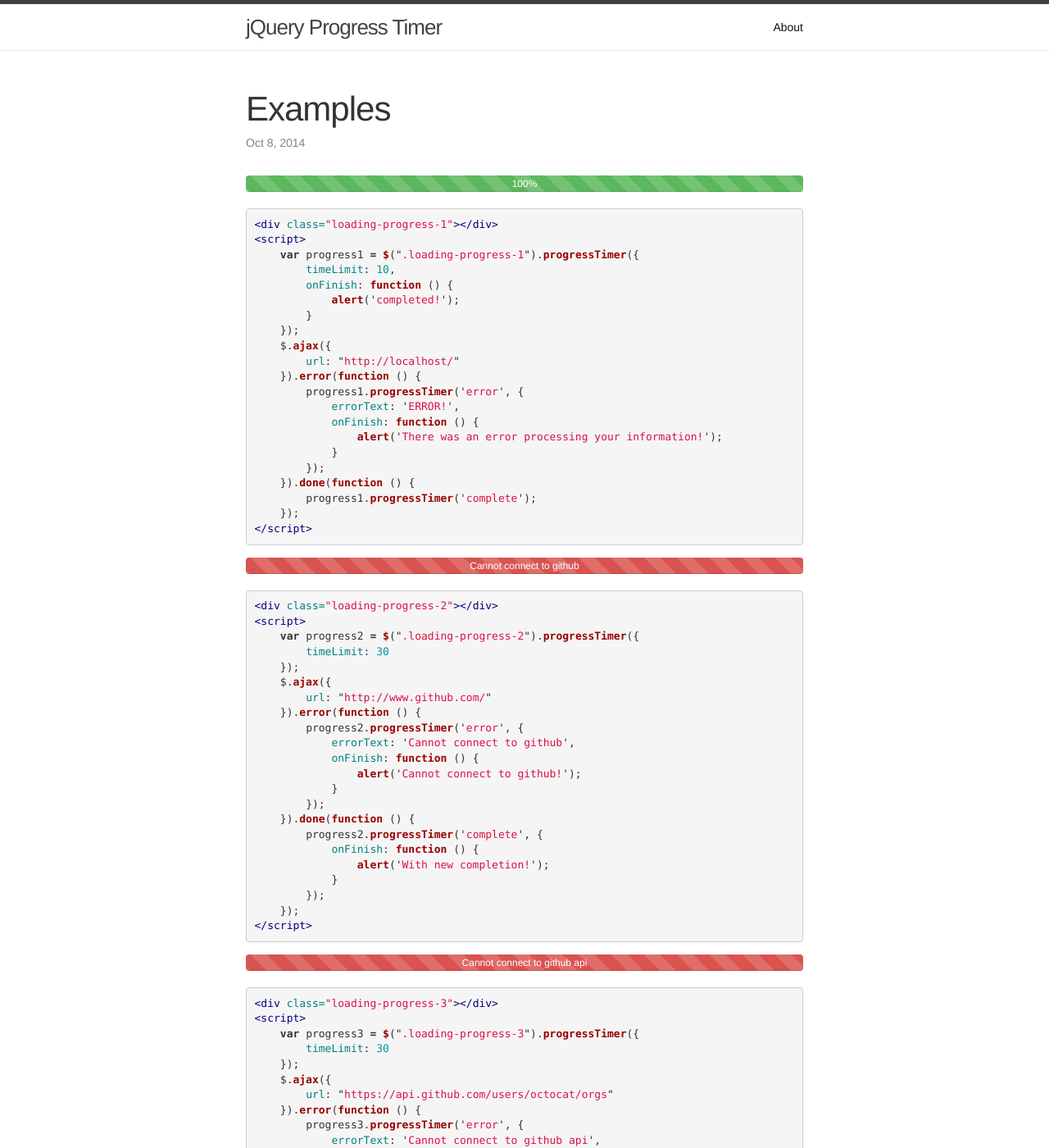
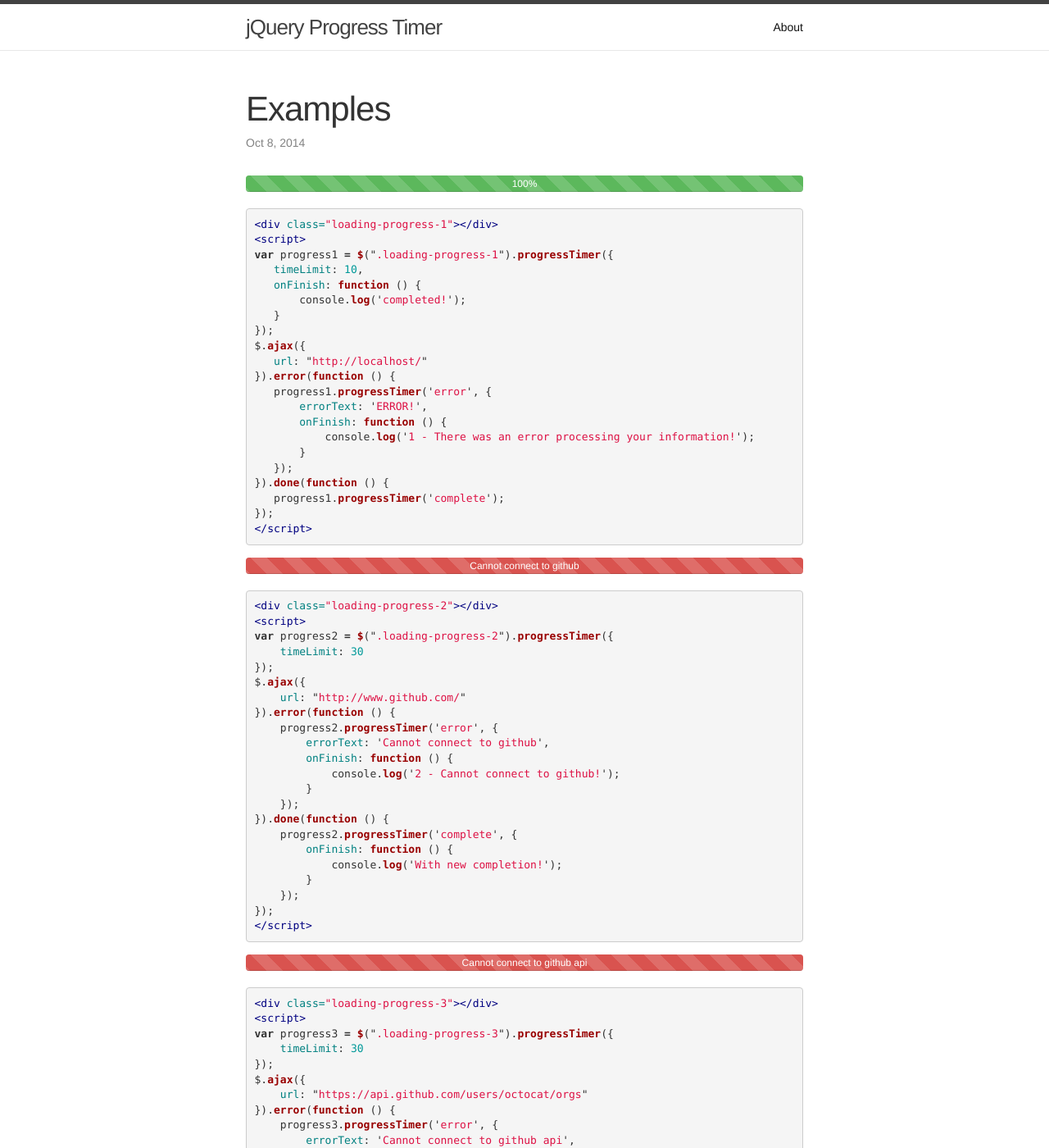
Before and after one commit to tnory56/jquery-progressTimer, a Jekyll site: the page built from _posts/2014-10-08-examples.markdown, in a window 1280 px wide and 1400 px high. Shown: the whole window at 82% size. Built offline with Jekyll 4.4.1, drawn with Linux system fonts in a browser that asks for light colours.

Commit message:
Updated to new version of jquery progress timer 1.0.3. Added new post to reflect.

```diff
--- a/_posts/2014-10-08-examples.markdown
+++ b/_posts/2014-10-08-examples.markdown
@@ -16,24 +16,24 @@ customcss:
 {% highlight html %}
 <div class="loading-progress-1"></div>
 <script>
-    var progress1 = $(".loading-progress-1").progressTimer({
-        timeLimit: 10,
-        onFinish: function () {
-            alert('completed!');
-        }
-    });
-    $.ajax({
-        url: "http://localhost/"
-    }).error(function () {
-        progress1.progressTimer('error', {
-            errorText: 'ERROR!',
-            onFinish: function () {
-                alert('There was an error processing your information!');
-            }
-        });
-    }).done(function () {
-        progress1.progressTimer('complete');
-    });
+var progress1 = $(".loading-progress-1").progressTimer({
+   timeLimit: 10,
+   onFinish: function () {
+       console.log('completed!');
+   }
+});
+$.ajax({
+   url: "http://localhost/"
+}).error(function () {
+   progress1.progressTimer('error', {
+       errorText: 'ERROR!',
+       onFinish: function () {
+           console.log('1 - There was an error processing your information!');
+       }
+   });
+}).done(function () {
+   progress1.progressTimer('complete');
+});
 </script>
 {% endhighlight %}
 
@@ -41,25 +41,25 @@ customcss:
 {% highlight html %}
 <div class="loading-progress-2"></div>
 <script>
-    var progress2 = $(".loading-progress-2").progressTimer({
-        timeLimit: 30
+var progress2 = $(".loading-progress-2").progressTimer({
+    timeLimit: 30
+});
+$.ajax({
+    url: "http://www.github.com/"
+}).error(function () {
+    progress2.progressTimer('error', {
+        errorText: 'Cannot connect to github',
+        onFinish: function () {
+            console.log('2 - Cannot connect to github!');
+        }
     });
-    $.ajax({
-        url: "http://www.github.com/"
-    }).error(function () {
-        progress2.progressTimer('error', {
-            errorText: 'Cannot connect to github',
-            onFinish: function () {
-                alert('Cannot connect to github!');
-            }
-        });
-    }).done(function () {
-        progress2.progressTimer('complete', {
-            onFinish: function () {
-                alert('With new completion!');
-            }
-        });
+}).done(function () {
+    progress2.progressTimer('complete', {
+        onFinish: function () {
+            console.log('With new completion!');
+        }
     });
+});
 </script>
 {% endhighlight %}
 
@@ -68,29 +68,29 @@ customcss:
 {% highlight html %}
 <div class="loading-progress-3"></div>
 <script>
-    var progress3 = $(".loading-progress-3").progressTimer({
-        timeLimit: 30
+var progress3 = $(".loading-progress-3").progressTimer({
+    timeLimit: 30
+});
+$.ajax({
+    url: "https://api.github.com/users/octocat/orgs"
+}).error(function () {
+    progress3.progressTimer('error', {
+        errorText: 'Cannot connect to github api',
+        onFinish: function () {
+            console.log('3 - Cannot connect to github api');
+        }
     });
-    $.ajax({
-        url: "https://api.github.com/users/octocat/orgs"
-    }).error(function () {
-        progress3.progressTimer('error', {
-            errorText: 'Cannot connect to github api',
-            onFinish: function () {
-                console.log('3 - Cannot connect to github api');
-            }
-        });
-    }).done(function () {
-        progress3.progressTimer('complete', {
-            successText: 'Connected successfully to github api',
-            onFinish: function () {
-                var successText = '3 - Connected successfully to github api';
-                console.log(successText);
-                var glyph = $('<span></span>').addClass('glyphicon glyphicon-ok');
-                $(".loading-progress-3").append($('<p></p>').append(glyph).append(' ' + successText));
-            }
-        });
+}).done(function () {
+    progress3.progressTimer('complete', {
+        successText: 'Connected successfully to github api',
+        onFinish: function () {
+            var successText = '3 - Connected successfully to github api';
+            console.log(successText);
+            var glyph = $('<span></span>').addClass('glyphicon glyphicon-ok');
+            $(".loading-progress-3").append($('<p></p>').append(glyph).append(' ' + successText));
+        }
     });
+});
 </script>
 {% endhighlight %}
 
--- a/bower.json
+++ b/bower.json
@@ -1,6 +1,6 @@
 {
   "name": "jquery-progresstimer-site",
-    "version": "1.0.1",
+  "version": "1.0.2",
   "authors": [
     "Thomas Norberg <tnorberg@thomasnorberg.com>"
   ],
@@ -26,6 +26,7 @@
   "devDependencies": {},
   "dependencies": {
     "jquery": ">= 1.9.0",
-        "bootstrap": ">=3.2.0"
+    "bootstrap": ">=3.2.0",
+    "jquery-progresstimer": "~1.0.3"
   }
 }
--- a/dist/css/jquery.progresstimer.css
+++ b/dist/css/jquery.progresstimer.css
@@ -1,5 +1,5 @@
 /**!
- * jQuery Progress Timer SITE - v1.0.0 - 10/9/2014
+ * jQuery Progress Timer SITE - v1.0.2 - 10/13/2014
  * http://www.thomasnorberg.com
  * Copyright (c) 2014 Thomas Norberg;
  * Licensed MIT
--- a/dist/js/demo.js
+++ b/dist/js/demo.js
@@ -1,5 +1,5 @@
 /**!
- * jQuery Progress Timer SITE - v1.0.0 - 10/9/2014
+ * jQuery Progress Timer SITE - v1.0.2 - 10/13/2014
  * http://www.thomasnorberg.com
  * Copyright (c) 2014 Thomas Norberg;
  * Licensed MIT
@@ -69,3 +69,45 @@ $.ajax({
         }
     });
 });
+
+
+var progress31 = $(".loading-progress-3-1").progressTimer({
+    timeLimit: 10,
+    onFinish: function () {
+        console.log('completed!');
+    },
+    showHtmlSpan: true
+});
+$.ajax({
+    url: "http://localhost/"
+}).error(function () {
+    progress31.progressTimer('error', {
+        errorText: 'ERROR!',
+        onFinish: function () {
+            console.log('There was an error processing your information!');
+        }
+    });
+}).done(function () {
+    progress31.progressTimer('complete');
+});
+
+
+var progress32 = $(".loading-progress-3-2").progressTimer({
+    timeLimit: 30,
+    onFinish: function () {
+        console.log('completed!');
+    },
+    showHtmlSpan: false
+});
+$.ajax({
+    url: "http://localhost/"
+}).error(function () {
+    progress32.progressTimer('error', {
+        errorText: 'ERROR!',
+        onFinish: function () {
+            console.log('There was an error processing your information!');
+        }
+    });
+}).done(function () {
+    progress32.progressTimer('complete');
+});
--- a/package.json
+++ b/package.json
@@ -1,7 +1,7 @@
 {
     "name": "jquery-progresstimer",
     "title": "jQuery Progress Timer SITE",
-    "version": "1.0.0",
+    "version": "1.0.2",
     "author": {
         "name": "Thomas Norberg",
         "email": "tnorberg@thomasnorberg.com",
```
Also changed, not shown: _posts/2014-10-13-jquery-progresstimer-1.0.3.markdown (added, +95 -0 lines), src/js/demo.js (+42 -0 lines), dist/css/static.min.css, dist/js/demo.min.js, dist/js/jquery.progresstimer.js, dist/js/jquery.progresstimer.min.js, dist/js/static.min.js. Lines whose indentation alone changed are shown as unchanged.
